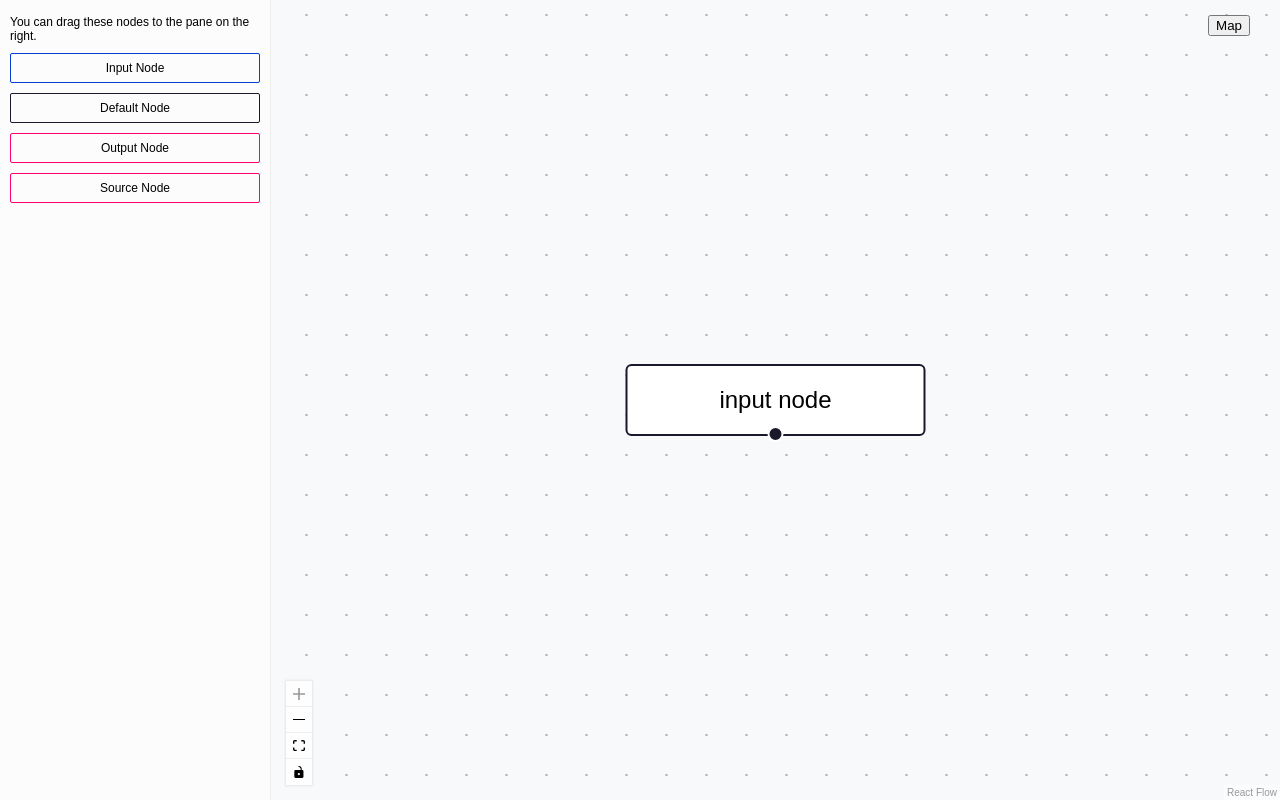
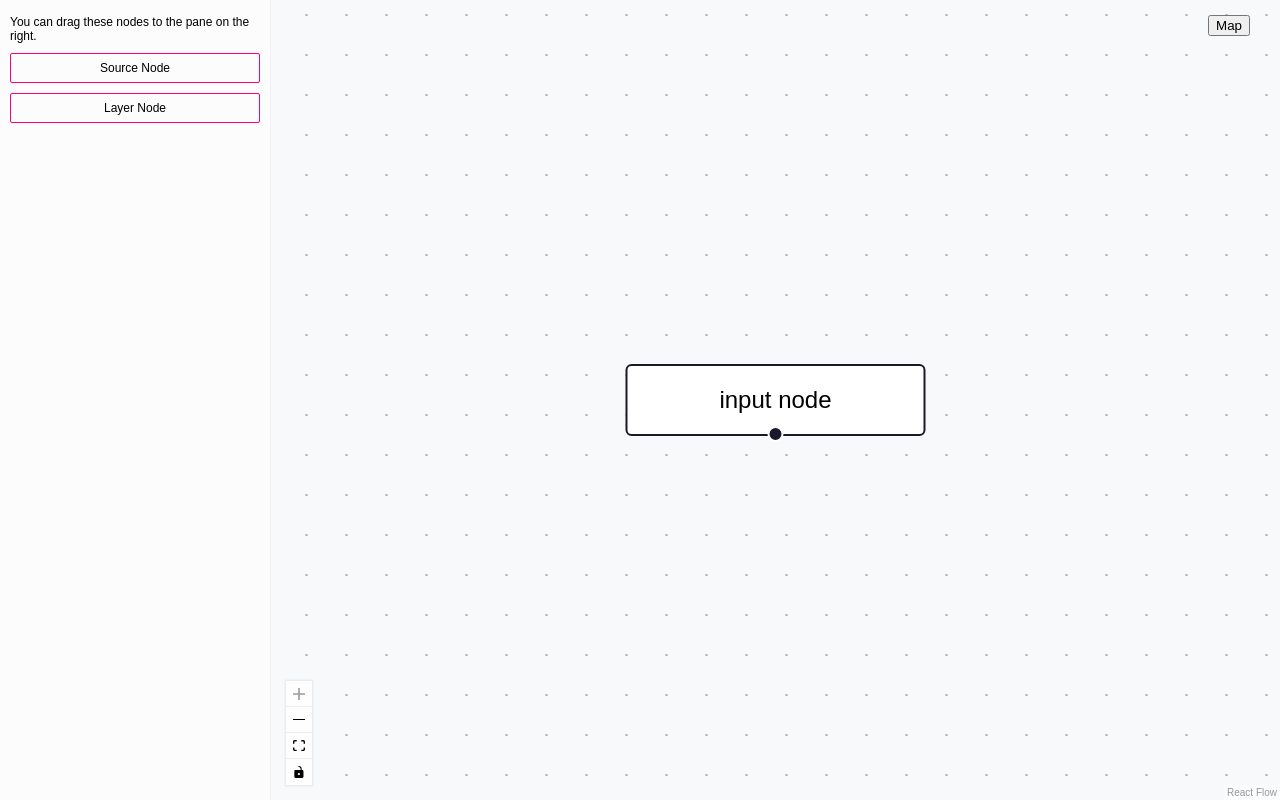
Before and after one commit to dcmdestello/carto-assignment, a React (Vite) app: page / in a window 1280 px wide. Built offline with nearby package versions, Linux system fonts and the light colour scheme.

Commit message:
Added LayerNode dnd item to Sidebar.

```diff
--- a/src/DiagramView/Sidebar.tsx
+++ b/src/DiagramView/Sidebar.tsx
@@ -1,7 +1,7 @@
 import { type DragEvent } from "react";
 import { useDnD } from "../DnDContext";
 
-type NodeType = "input" | "default" | "output" | "source";
+type NodeType = "input" | "default" | "output" | "source" | "layer";
 
 export const Sidebar = () => {
   const [_, setType] = useDnD();
@@ -20,33 +20,19 @@ export const Sidebar = () => {
         You can drag these nodes to the pane on the right.
       </div>
       <div
-        className="dndnode input"
-        onDragStart={(event) => onDragStart(event, "input")}
-        draggable
-      >
-        Input Node
-      </div>
-      <div
-        className="dndnode"
-        onDragStart={(event) => onDragStart(event, "default")}
-        draggable
-      >
-        Default Node
-      </div>
-      <div
-        className="dndnode output"
-        onDragStart={(event) => onDragStart(event, "output")}
-        draggable
-      >
-        Output Node
-      </div>
-      <div
         className="dndnode output"
         onDragStart={(event) => onDragStart(event, "source")}
         draggable
       >
         Source Node
       </div>
+      <div
+        className="dndnode output"
+        onDragStart={(event) => onDragStart(event, "layer")}
+        draggable
+      >
+        Layer Node
+      </div>
     </aside>
   );
 };
```
